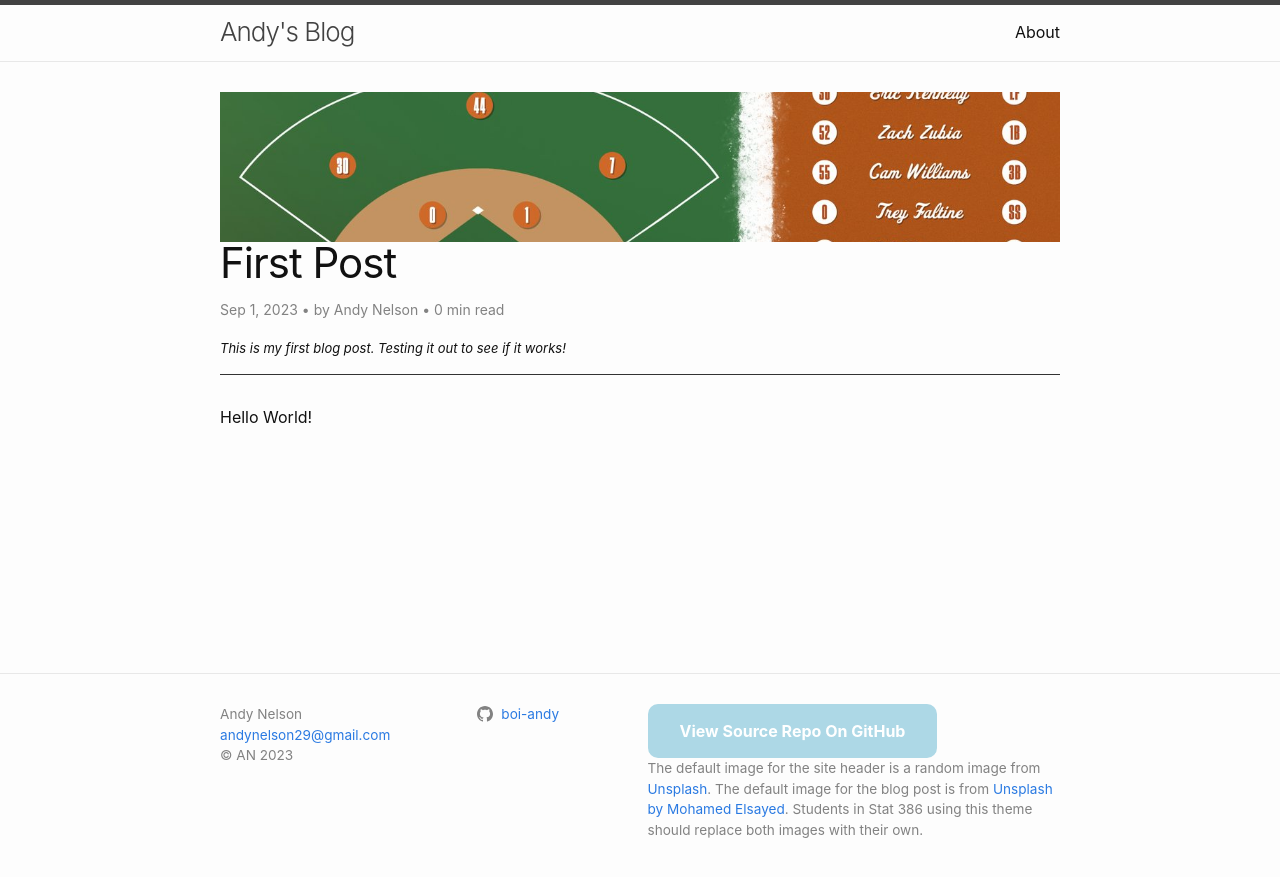
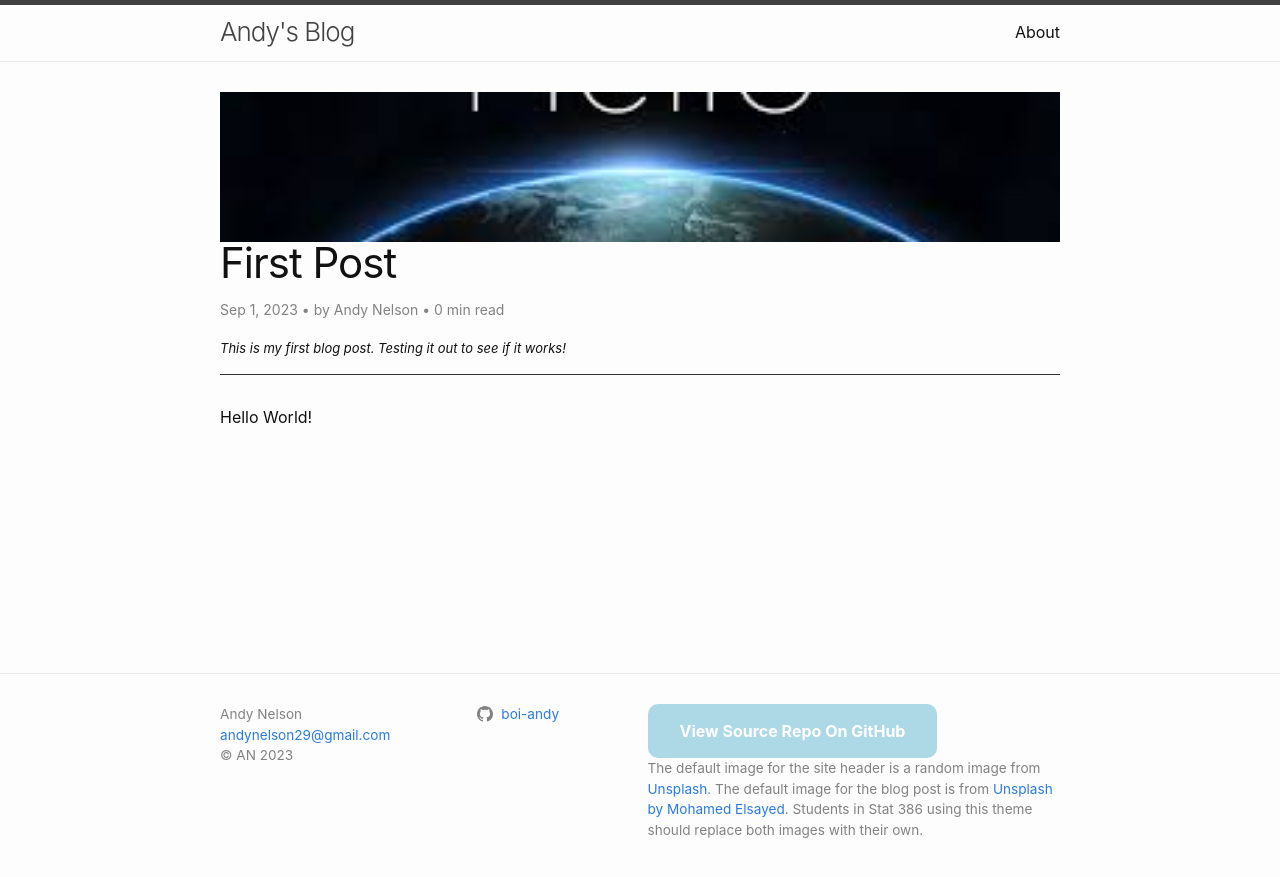
Before and after one commit to boi-andy/my-blog, a Jekyll site: the page built from _posts/2023-09-01-first-post.md, in a window 1280 px wide. Shown: the top 877 px of the page. Built offline with Jekyll 4.4.1, drawn with Linux system fonts in a browser that asks for light colours; comment, search, counter and statistics services are not loaded.

Commit message:
hello post

```diff
--- a/_posts/2023-09-01-first-post.md
+++ b/_posts/2023-09-01-first-post.md
@@ -3,7 +3,7 @@ layout: post
 title:  "First Post"
 author: Andy Nelson
 description: "This is my first blog post. Testing it out to see if it works!"
-image: "/assets/images/starting_lineup.jpeg"
+image: "/assets/images/hello.jpeg"
 ---
 
 Hello World!
```
Also changed, not shown: assets/images/hello.jpeg (added).
